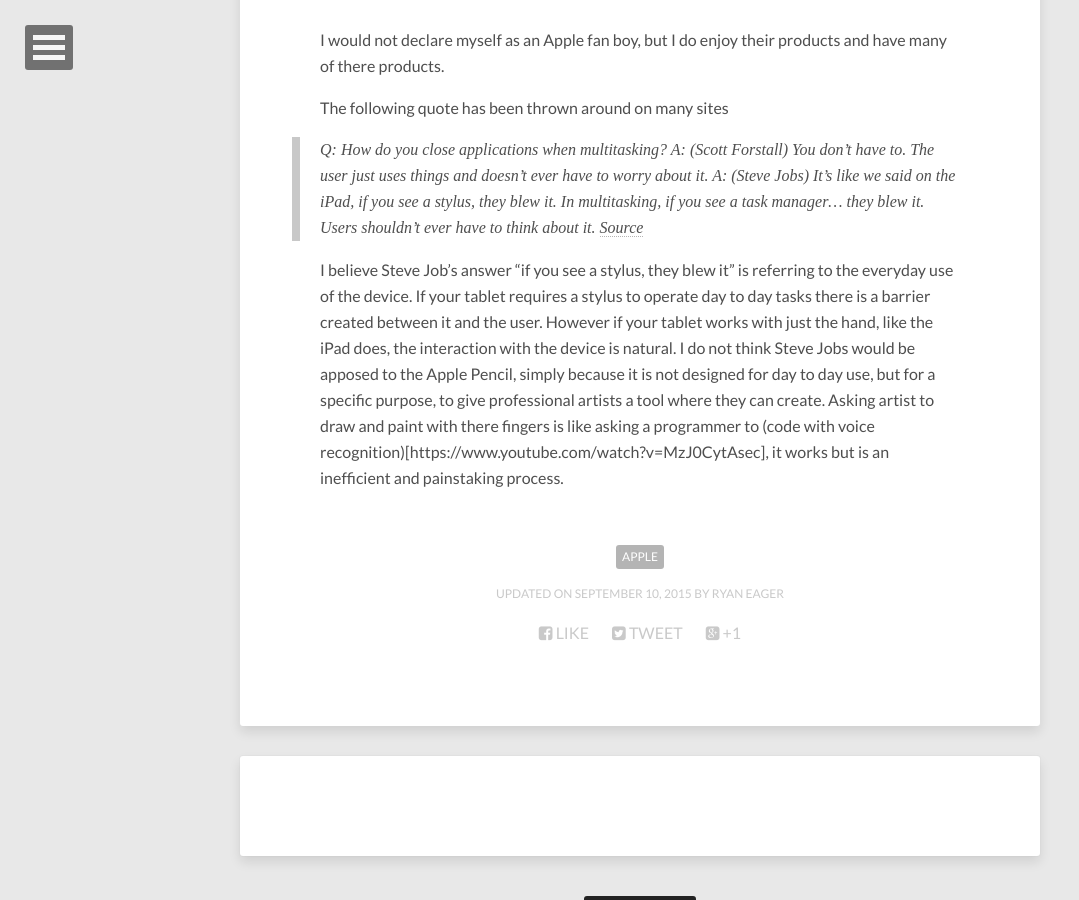
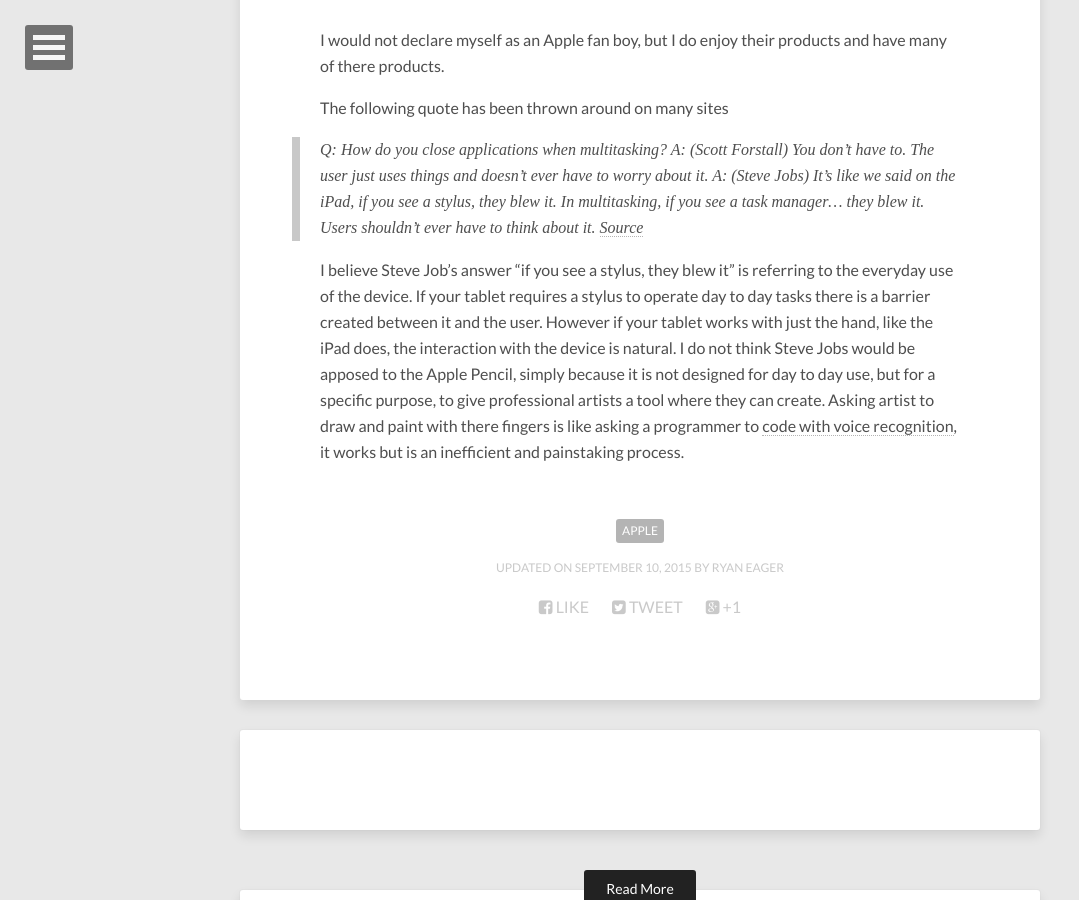
Before and after one commit to RyanEager/ryaneager.github.io, a Jekyll site: the page built from _posts/2015-09-10-apple-pencil.md, in a window 1280 px wide and 900 px high, scrolled down 649 px. Shown: the whole window, without its empty margins (0-1079 px from the left). Built offline with Jekyll 4.4.1, drawn with Linux system fonts in a browser that asks for light colours; nearby versions of some CDN libraries; comment, search, counter and statistics services are not loaded.

Commit message:
fixed yt link

```diff
--- a/_posts/2015-09-10-apple-pencil.md
+++ b/_posts/2015-09-10-apple-pencil.md
@@ -19,4 +19,4 @@
 >A: (Steve Jobs) It's like we said on the iPad, if you see a stylus, they blew it. In multitasking, if you see a task manager... they blew it. Users shouldn't ever have to think about it.
 >[Source](http://www.engadget.com/2010/04/08/jobs-if-you-see-a-stylus-or-a-task-manager-they-blew-it/)
 
-I believe Steve Job's answer "if you see a stylus, they blew it" is referring to the everyday use of the device. If your tablet requires a stylus to operate day to day tasks there is a barrier created between it and the user. However if your tablet works with just the hand, like the iPad does, the interaction with the device is natural. I do not think Steve Jobs would be apposed to the Apple Pencil, simply because it is not designed for day to day use, but for a specific purpose, to give professional artists a tool where they can create. Asking artist to draw and paint with there fingers is like asking a programmer to (code with voice recognition)[https://www.youtube.com/watch?v=MzJ0CytAsec], it works but is an inefficient and painstaking process.
+I believe Steve Job's answer "if you see a stylus, they blew it" is referring to the everyday use of the device. If your tablet requires a stylus to operate day to day tasks there is a barrier created between it and the user. However if your tablet works with just the hand, like the iPad does, the interaction with the device is natural. I do not think Steve Jobs would be apposed to the Apple Pencil, simply because it is not designed for day to day use, but for a specific purpose, to give professional artists a tool where they can create. Asking artist to draw and paint with there fingers is like asking a programmer to [code with voice recognition](https://www.youtube.com/watch?v=MzJ0CytAsec), it works but is an inefficient and painstaking process.
```
